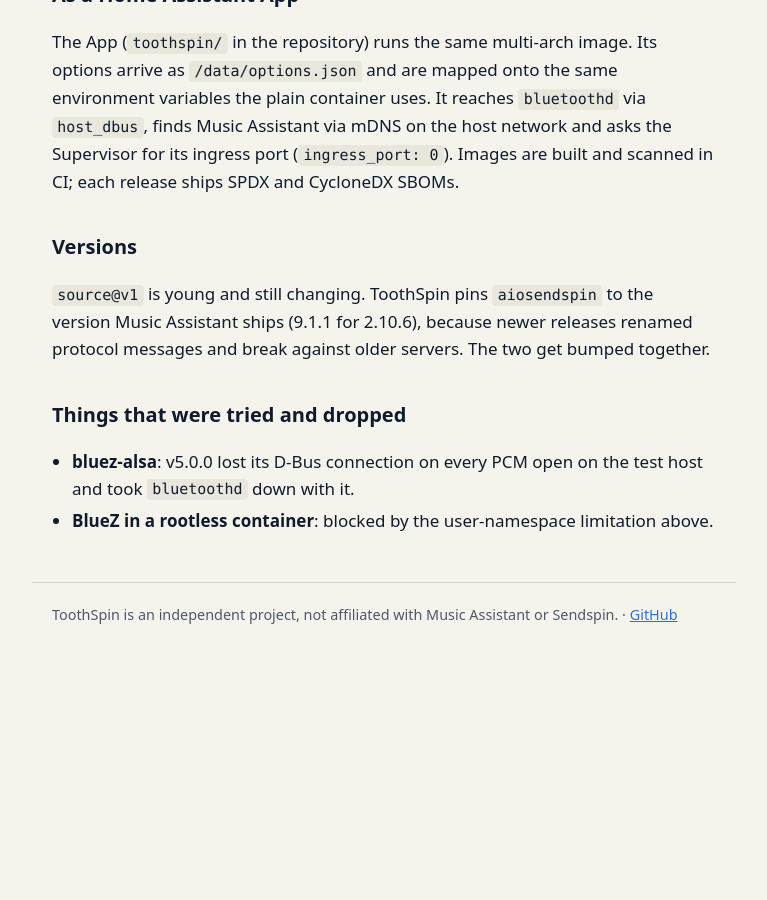
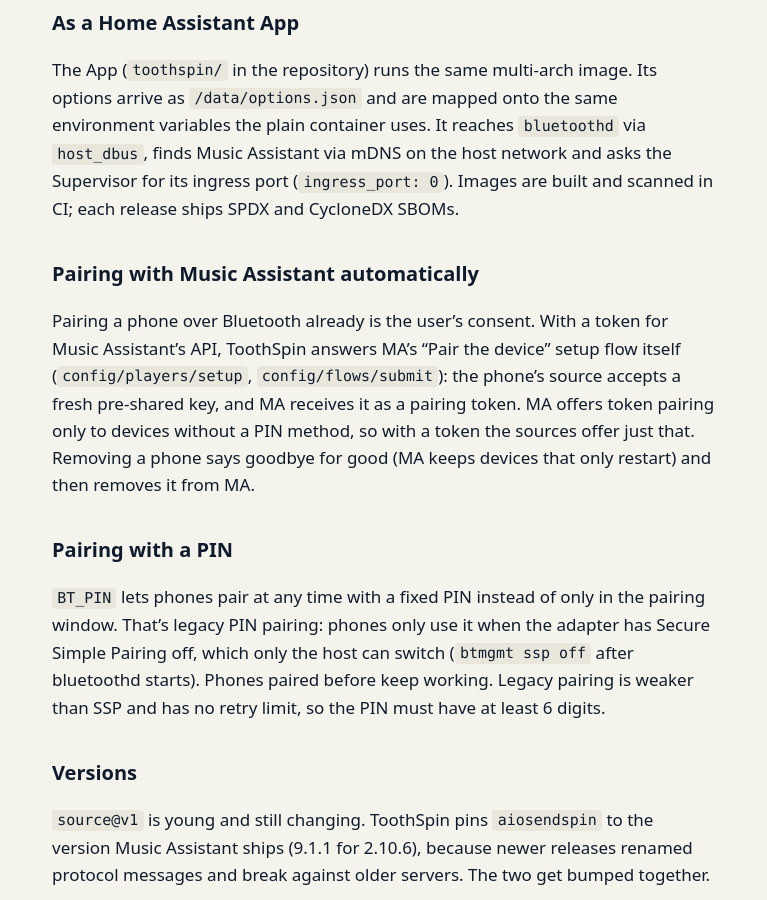
Before and after one commit to eknoes/toothspin, a Jekyll site: the page built from docs/overview.md, in a window 1280 px wide and 900 px high, scrolled down 2616 px. Shown: the whole window, without its empty margins (256-1023 px from the left). Built offline with Jekyll 4.4.1, drawn with Linux system fonts in a browser that asks for light colours; before the commit the page ends 3274 px from its top, so only the background shows below that; some of the changed text lies outside the part shown.

Commit message:
docs: describe automatic pairing and BT_PIN
Co-Authored-By: Claude Opus 5.5 <noreply@anthropic.com>

```diff
--- a/docs/overview.md
+++ b/docs/overview.md
@@ -61,7 +61,8 @@ passthrough works fine, because it has its own kernel.
 
 - Every phone gets its own Sendspin client identity and appears as its own
   Live Input.
-- Music Assistant only activates `source@v1` on a paired connection. Pairing
+- Music Assistant only activates `source@v1` on a paired connection. With
+  an API token ToothSpin pairs automatically (see below); without, pairing
   uses Sendspin's Noise-based dynamic pairing code, shown in the web UI.
   Removing a phone deletes its identity too.
 - The service reports a line-sense signal while the phone plays non-silent
@@ -104,6 +105,25 @@ via `host_dbus`, finds Music Assistant via mDNS on the host network and asks
 the Supervisor for its ingress port (`ingress_port: 0`). Images are built
 and scanned in CI; each release ships SPDX and CycloneDX SBOMs.
 
+## Pairing with Music Assistant automatically
+
+Pairing a phone over Bluetooth already is the user's consent. With a token
+for Music Assistant's API, ToothSpin answers MA's "Pair the device" setup
+flow itself (`config/players/setup`, `config/flows/submit`): the phone's
+source accepts a fresh pre-shared key, and MA receives it as a pairing token.
+MA offers token pairing only to devices without a PIN method, so with a
+token the sources offer just that. Removing a phone says goodbye for good
+(MA keeps devices that only restart) and then removes it from MA.
+
+## Pairing with a PIN
+
+`BT_PIN` lets phones pair at any time with a fixed PIN instead of only in
+the pairing window. That's legacy PIN pairing: phones only use it when the
+adapter has Secure Simple Pairing off, which only the host can switch
+(`btmgmt ssp off` after bluetoothd starts). Phones paired before keep
+working. Legacy pairing is weaker than SSP and has no retry limit, so the
+PIN must have at least 6 digits.
+
 ## Versions
 
 `source@v1` is young and still changing. ToothSpin pins `aiosendspin` to the
```
Also changed, not shown: DEVELOPMENT.md (+3 -0 lines), toothspin/DOCS.md (+9 -6 lines), README.md.
